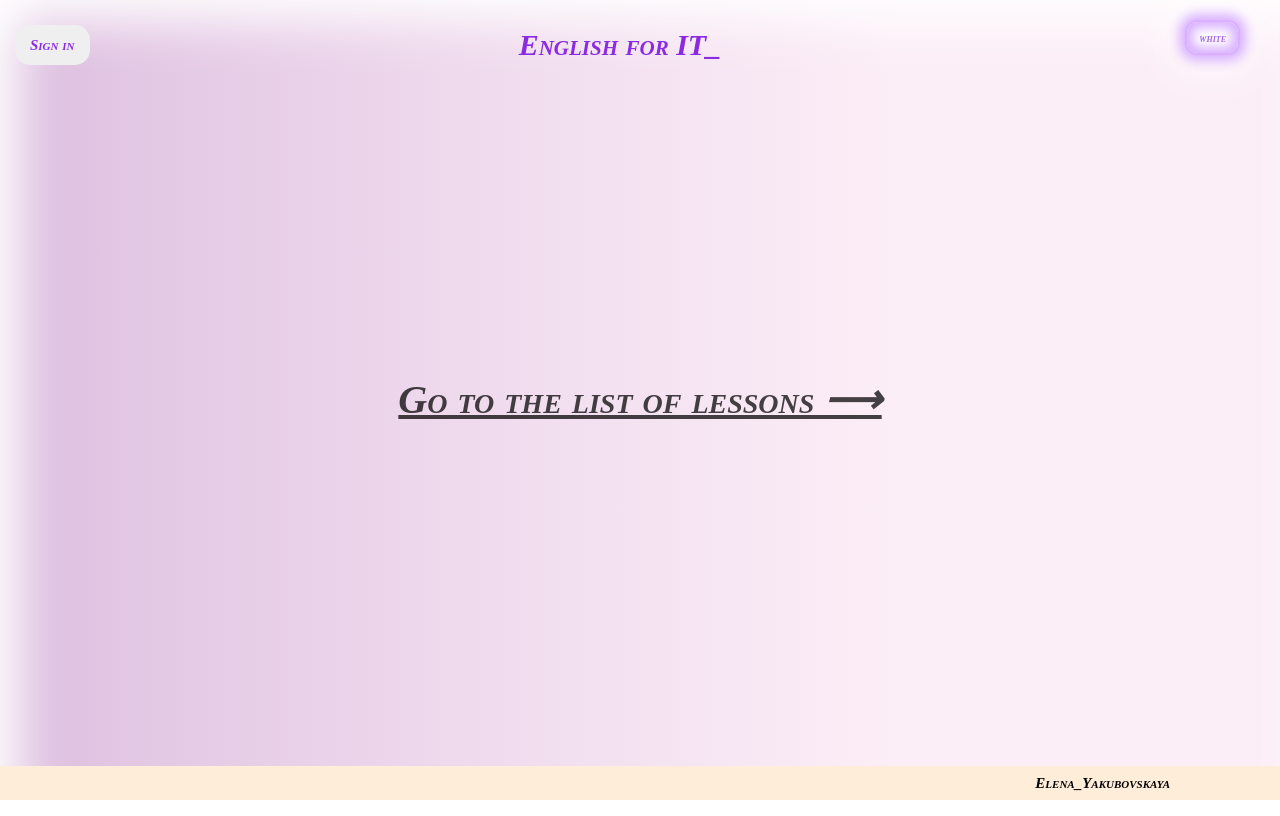
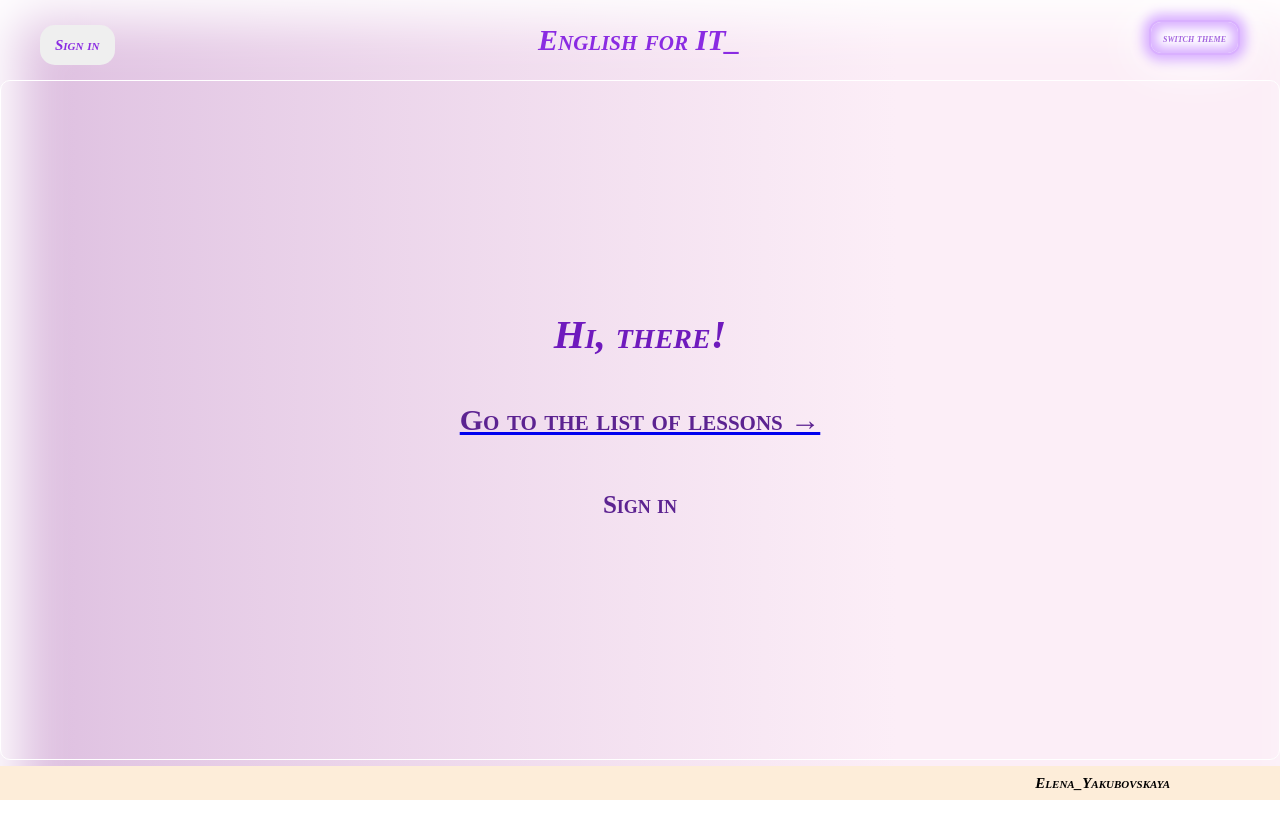
Before and after one commit to ElenaYakubovskaya/englishCards, a React app: page / in a window 1280 px wide. Built offline with nearby package versions, Linux system fonts and the light colour scheme.

Commit message:
code refactoring

```diff
--- a/src/App.jsx
+++ b/src/App.jsx
@@ -1,6 +1,7 @@
 import React, { Component } from 'react';
 
 import styled from 'styled-components';
+import MainLayout from './Layouts/MainLayout/MainLayout';
 
 import RootRouter from './Route/RootRouter';
 
@@ -14,7 +15,9 @@ class App extends Component {
   render() {
     return (
       <Styles>
-        <RootRouter />
+        <MainLayout>
+          <RootRouter />
+        </MainLayout>
       </Styles>
     );
   }
--- a/src/Components/Header/Header.jsx
+++ b/src/Components/Header/Header.jsx
@@ -14,12 +14,12 @@ const Styles = styled.div`
   }
 
   .header-name {
-    padding-right: 50px;
-    margin: 5px;
+    text-align: center;
   }
 
   .button-Sign_in {
     margin: 15px;
+    margin-left: 40px;
     padding: 5px 15px;
     height: 40px;
     text-decoration: none;
--- /dev/null
+++ b/src/Components/Welcom/Welcom.jsx
@@ -0,0 +1,67 @@
+import React, { Component } from 'react';
+import { Link } from 'react-router-dom';
+
+import styled from 'styled-components';
+
+const Styles = styled.div`
+  .first_window {
+    height: 85vh;
+    display: flex;
+    justify-content: center;
+    align-items: center;
+    flex-direction: column;
+    overflow: visible;
+    box-sizing: border-box;
+    border: 1px solid white;
+    padding: 20px;
+    border-radius: 10px;
+  }
+  .greating {
+    color: #6f1abd;
+    font: italic small-caps bold 40px/2 cursive;
+    text-decoration: none;
+  }
+
+  .link-auth {
+    cursor: pointer;
+    margin: 15px;
+    color: #5c2391;
+    font: small-caps bold 25px/2 cursive;
+    text-decoration: none;
+    position: relative;
+
+    &:hover {
+      cursor: pointer;
+      transform: scale(1.1);
+    }
+  }
+  .link-lessons {
+    cursor: pointer;
+    margin: 15px;
+    color: #5c2391;
+    font: small-caps bold 30px/2 cursive;
+    text-decoration: none;
+    position: relative;
+
+    &:hover {
+      cursor: pointer;
+      transform: scale(1.1);
+    }
+  }
+`;
+
+const Welcome = () => {
+  return (
+    <Styles>
+      <div className="first_window">
+        <h3 className="greating">Hi, there!</h3>
+        <Link to={'/cardLesson'}>
+          <p className="link-lessons">Go to the list of lessons &#8594;</p>
+        </Link>
+        <p className="link-auth">Sign in</p>
+      </div>
+    </Styles>
+  );
+};
+
+export default Welcome;
--- a/src/Layouts/MainLayout/MainLayout.jsx
+++ b/src/Layouts/MainLayout/MainLayout.jsx
@@ -4,7 +4,6 @@ import styled from 'styled-components';
 
 import Header from '../../Components/Header/Header';
 import Footer from '../../Components/Footer/Footer';
-
 import { Link } from 'react-router-dom';
 
 const Styles = styled.div`
@@ -24,17 +23,7 @@ const Styles = styled.div`
     left: 0;
     overflow: auto;
   }
-  .mainLayout-link {
-    position: absolute;
-    top: 50%;
-    left: 50%;
-    transform: translate(-50%, -50%);
-    font: italic small-caps bold 40px/2 cursive;
-    color: #000000bb;
-    &:hover {
-      cursor: pointer;
-      text-decoration: underline;
-    }
+
   }
 `;
 
@@ -43,10 +32,8 @@ class MainLayout extends Component {
     return (
       <Styles>
         <div className="mainLayout">
-          <Header name="white" />
-          <Link to="/cardLesson" className="mainLayout-link">
-            Go to the list of lessons &#10230;
-          </Link>
+          <Header name="switch theme" />
+          <main>{this.props.children}</main>
           <Footer />
         </div>
       </Styles>
--- a/src/Route/RootRouter.jsx
+++ b/src/Route/RootRouter.jsx
@@ -1,12 +1,13 @@
 import React from 'react';
-import { Routes, Route } from 'react-router-dom';
+import { Routes, Route, Link } from 'react-router-dom';
 import CardLesson from '../Scenes/CardLesson/CardLesson';
 import MainLayout from '../Layouts/MainLayout/MainLayout';
-
+import Welcome from '../Components/Welcom/Welcom';
 const RootRouter = () => {
   return (
     <Routes>
-      <Route path="/" element={<MainLayout />} />
+      <Route exact path="/" element={<Welcome />} />
+      <Route exact path="/" element={<MainLayout />} />
       <Route path="/cardLesson" element={<CardLesson />} />
     </Routes>
   );
--- a/src/Scenes/CardLesson/CardLesson.jsx
+++ b/src/Scenes/CardLesson/CardLesson.jsx
@@ -1,6 +1,5 @@
 import React, { Component, useEffect, useState } from 'react';
 import styled from 'styled-components';
-import MainLayout from '../../Layouts/MainLayout/MainLayout';
 
 const Styles = styled.div`
   .mainLayout {
@@ -38,11 +37,12 @@ const Styles = styled.div`
     list-style-type: none;
     margin: 10px;
     padding: auto 0;
+    border-radius: 10px;
   }
 
   .cards-cardLesson:hover {
     cursor: pointer;
-    border: 2px solid rgb(218, 153, 221);
+    border: 2px solid #fff3d5;
     border-radius: 50% 20% / 10% 40%;
     margin: 8px;
   }
@@ -50,7 +50,7 @@ const Styles = styled.div`
   .cards-cardLesson-numLesson {
     margin-top: 50px;
     color: blueviolet;
-    font: small-caps bold 20px/1 sans-serif;
+    font: small-caps bold 20px/2 cursive;
   }
 
   .cards-cardLesson-numLesson:hover {
@@ -108,7 +108,6 @@ class CardLesson extends Component {
   render() {
     return (
       <Styles>
-        <MainLayout>
         <ul className="cards mainLayout ">
           {this.state.lessons.map((lesson, index) => {
             return (
@@ -116,14 +115,11 @@ class CardLesson extends Component {
                 <div className="cards-cardLesson-numLesson">
                   Lesson {index + 1}
                 </div>
-                  <div className="cards-cardLesson-nameLesson">
-                    {lesson.name}
-                  </div>
+                <div className="cards-cardLesson-nameLesson">{lesson.name}</div>
               </li>
             );
           })}
         </ul>
-        </MainLayout>
       </Styles>
     );
   }
```
Lines whose indentation alone changed are shown as unchanged.
